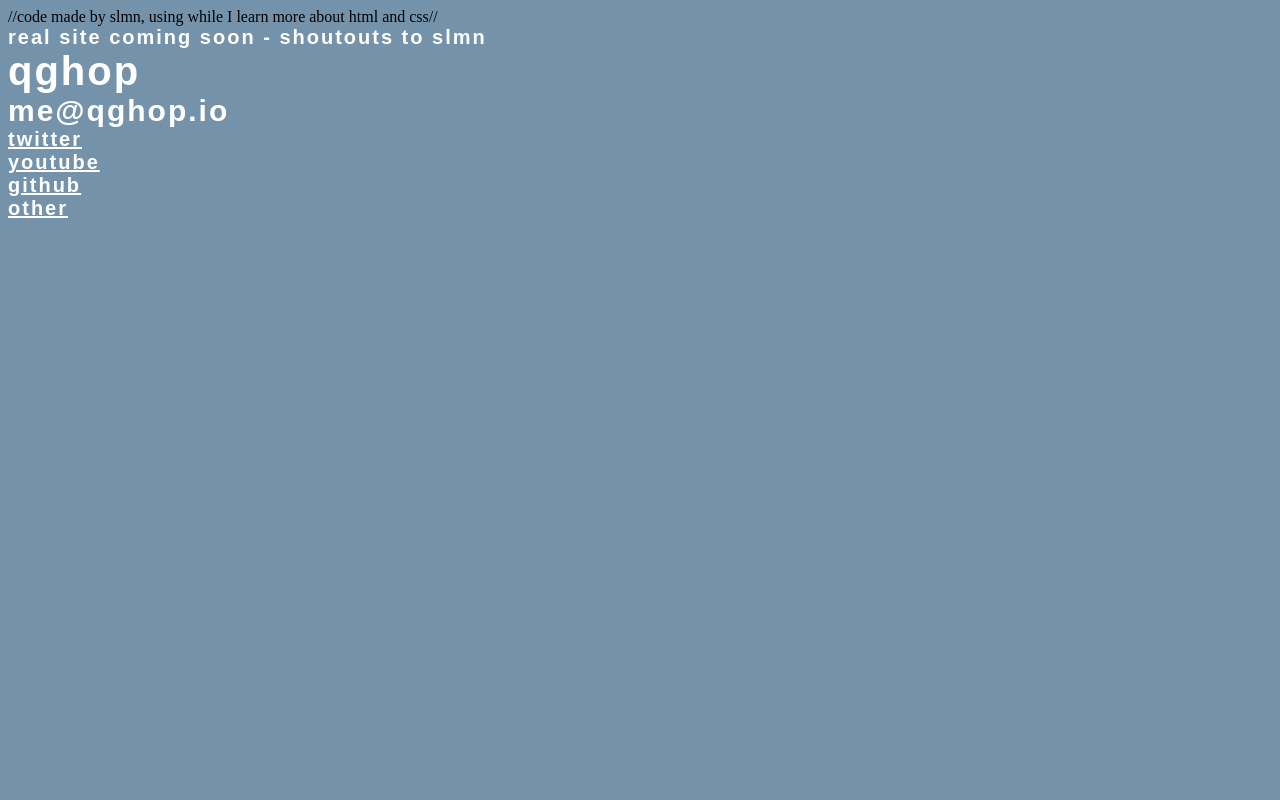
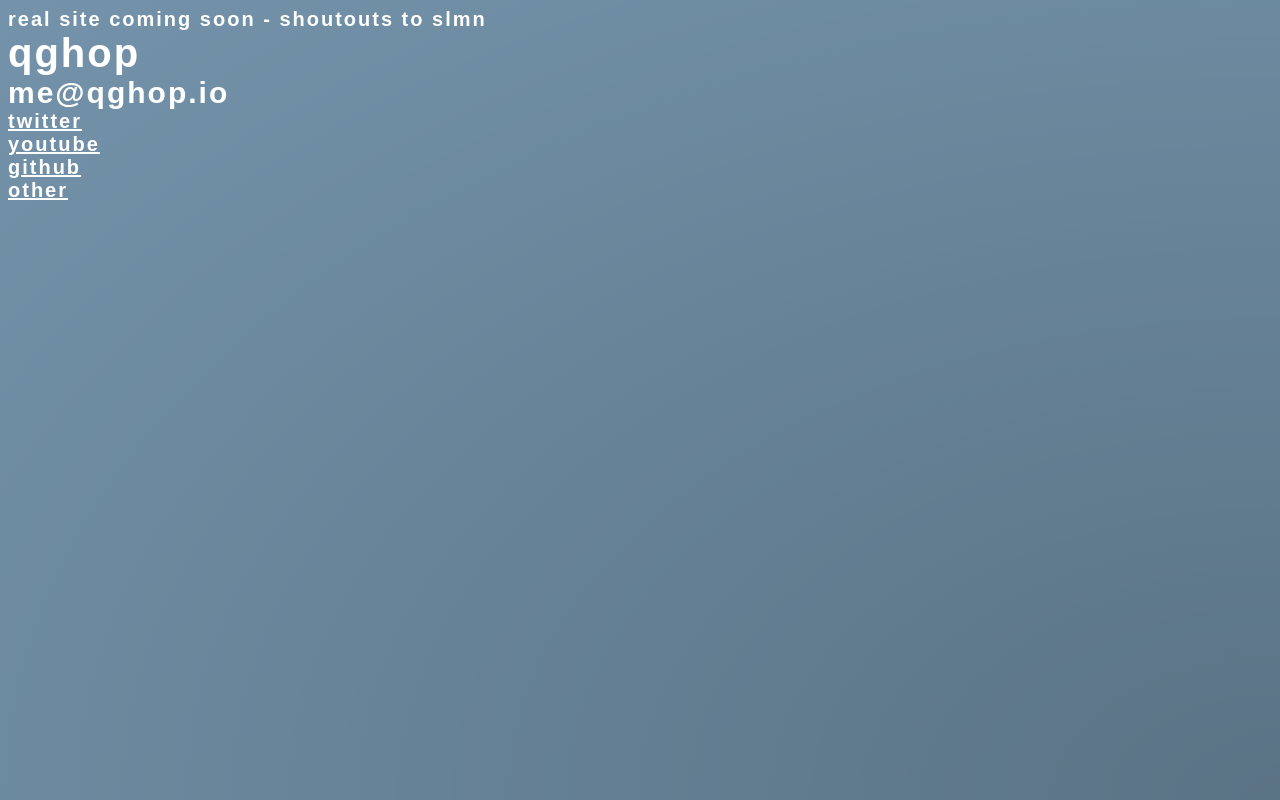
Before and after one commit to qghop/qghop.github.io, a plain HTML site: page index.html in a window 1280 px wide. Drawn offline with Linux system fonts and the light colour scheme.

Commit message:
Update index.html

```diff
--- a/index.html
+++ b/index.html
@@ -1,5 +1,3 @@
-//code made by slmn, using while I learn more about html and css//
-
 <html><head>
     <title>qghop</title>
     <link rel="apple-touch-icon" sizes="180x180" href="/apple-touch-icon.png">
@@ -12,7 +10,7 @@
     <style>
         body {
             background-color: #81a4be ;
-            background-image: radial-gradient(rgba(0,0,0,0.1),rgba(0,0,0,0.1));
+            background-image: radial-gradient(rgba(0,0,0,0.3),rgba(0,0,0,0.1));
             background-size: 200vw 200vh;
             background-position: 0 0;
         }
@@ -27,7 +25,7 @@
         }
         div#floating {
             position:;
-            bottom: 10px;
+            bottom:px;
             right: 10px;
             text-align: ;
             display: flex;
```
